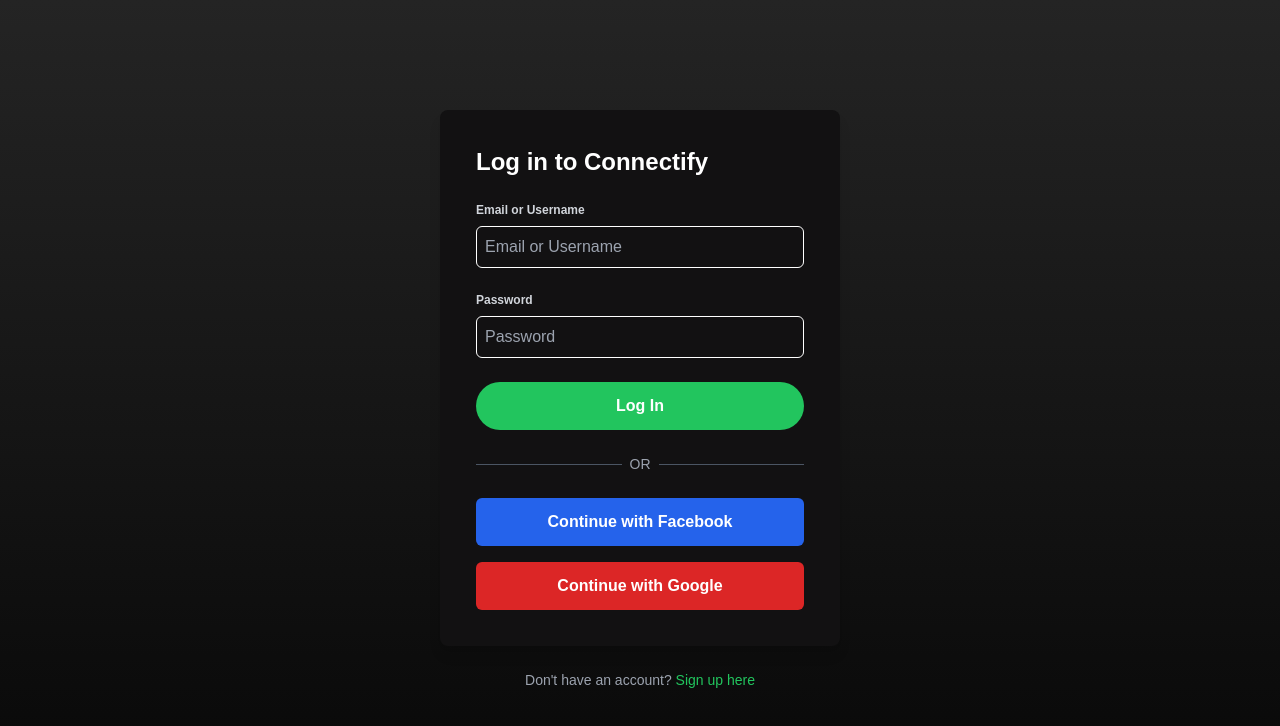
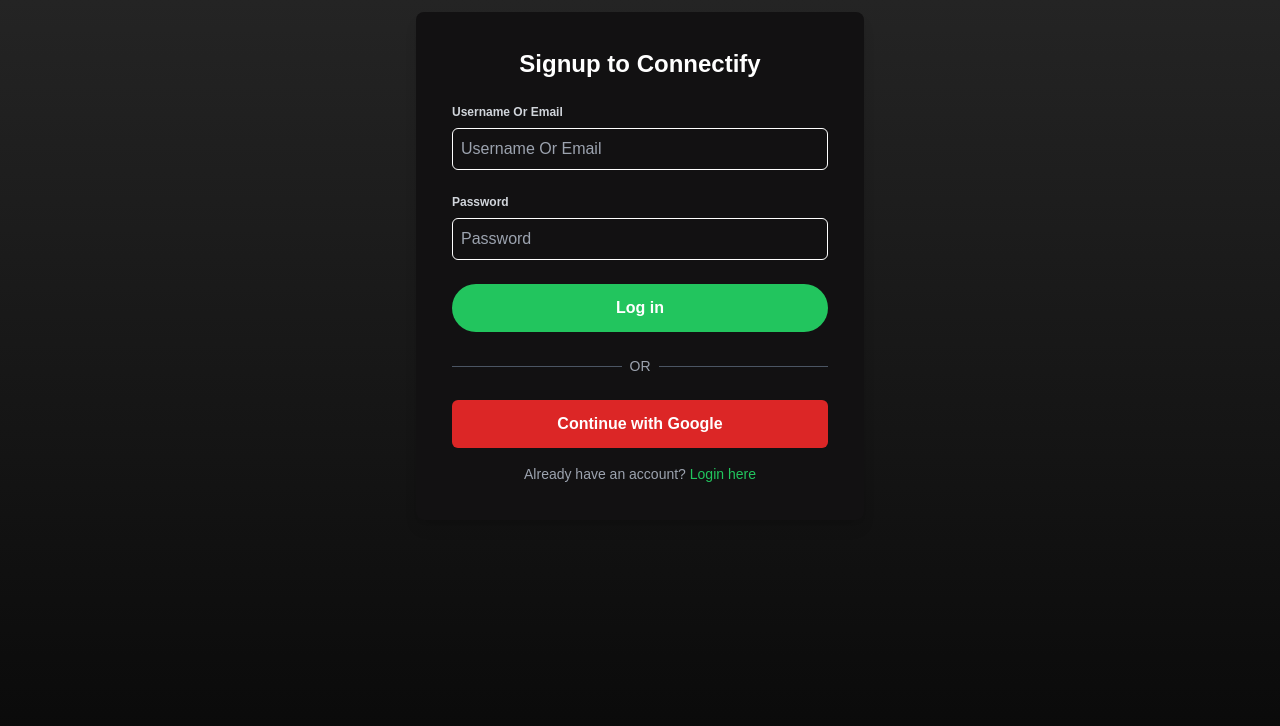
Before and after one commit to shubhswain45/connectify, a Next.js app: page /login in a window 1280 px wide. Shown: the top 726 px of the page. Built offline with nearby package versions, Linux system fonts and the light colour scheme; no server answers.

Commit message:
login user

```diff
--- a/components/Topbar.tsx
+++ b/components/Topbar.tsx
@@ -5,8 +5,6 @@
 
 const Topbar = () => {
   const { data, isLoading } = useCurrentUser()
-
-
 
   return (
     <div
@@ -28,18 +26,19 @@
 
             </button>
           ) : (
-            !data?.getCurrentUser ? (
-              <button className="bg-blue-500 text-white px-4 py-2 rounded">
-                Sign In
-              </button>
-            ) : (
+            data?.getCurrentUser && data?.getCurrentUser.isVerified ? (
               <button className="bg-blue-500 text-white px-4 py-2 rounded">
                 Logout
               </button>
+            ) : (
+              <Link href={"/login"}>
+                <button className="bg-blue-500 text-white px-4 py-2 rounded">
+                  Sign In
+                </button>
+              </Link>
             )
           )
         }
-
 
         {/* User Button Placeholder */}
         {
--- a/gql/gql.ts
+++ b/gql/gql.ts
@@ -16,6 +16,7 @@
 const documents = {
     "\n  #graphql\n  mutation SignupUser($input: SignupUserInput!) {\n    signupUser(input: $input) {\n      email\n      token\n    }\n  }\n": types.SignupUserDocument,
     "\n  #graphql\n  mutation VerifyEmail($input: VerifyEmailInput!) {\n    verifyEmail(input: $input) {\n      id\n      profileImageURL\n      email\n      username\n      fullName\n      isVerified\n    }\n  }\n": types.VerifyEmailDocument,
+    "\n    #graphql\n    mutation LoginUser($input: LoginUserInput!) {\n        loginUser(input: $input) {\n            id\n            profileImageURL\n            email\n            username\n            fullName\n            isVerified\n            token\n        }\n    }\n": types.LoginUserDocument,
     "#graphql\n    query GetCurrentUser {\n        getCurrentUser {\n            id\n            profileImageURL\n            email\n            username\n            fullName\n            isVerified\n        }\n    }\n": types.GetCurrentUserDocument,
 };
 
@@ -44,6 +45,10 @@
 /**
  * The graphql function is used to parse GraphQL queries into a document that can be used by GraphQL clients.
  */
+export function graphql(source: "\n    #graphql\n    mutation LoginUser($input: LoginUserInput!) {\n        loginUser(input: $input) {\n            id\n            profileImageURL\n            email\n            username\n            fullName\n            isVerified\n            token\n        }\n    }\n"): (typeof documents)["\n    #graphql\n    mutation LoginUser($input: LoginUserInput!) {\n        loginUser(input: $input) {\n            id\n            profileImageURL\n            email\n            username\n            fullName\n            isVerified\n            token\n        }\n    }\n"];
+/**
+ * The graphql function is used to parse GraphQL queries into a document that can be used by GraphQL clients.
+ */
 export function graphql(source: "#graphql\n    query GetCurrentUser {\n        getCurrentUser {\n            id\n            profileImageURL\n            email\n            username\n            fullName\n            isVerified\n        }\n    }\n"): (typeof documents)["#graphql\n    query GetCurrentUser {\n        getCurrentUser {\n            id\n            profileImageURL\n            email\n            username\n            fullName\n            isVerified\n        }\n    }\n"];
 
 export function graphql(source: string) {
--- a/gql/graphql.ts
+++ b/gql/graphql.ts
@@ -46,7 +46,7 @@
   followUser: Scalars['Boolean']['output'];
   forgotPassword: Scalars['Boolean']['output'];
   likeTrack: Scalars['Boolean']['output'];
-  loginUser?: Maybe<User>;
+  loginUser: SignupUserResponse;
   logoutUser: Scalars['Boolean']['output'];
   resetPassword: Scalars['Boolean']['output'];
   signupUser: SignupUserResponse;
@@ -249,6 +249,13 @@
 
 export type VerifyEmailMutation = { __typename?: 'Mutation', verifyEmail?: { __typename?: 'User', id: string, profileImageURL?: string | null, email: string, username: string, fullName: string, isVerified: boolean } | null };
 
+export type LoginUserMutationVariables = Exact<{
+  input: LoginUserInput;
+}>;
+
+
+export type LoginUserMutation = { __typename?: 'Mutation', loginUser: { __typename?: 'signupUserResponse', id: string, profileImageURL?: string | null, email: string, username: string, fullName: string, isVerified: boolean, token: string } };
+
 export type GetCurrentUserQueryVariables = Exact<{ [key: string]: never; }>;
 
 
@@ -257,4 +264,5 @@
 
 export const SignupUserDocument = {"kind":"Document","definitions":[{"kind":"OperationDefinition","operation":"mutation","name":{"kind":"Name","value":"SignupUser"},"variableDefinitions":[{"kind":"VariableDefinition","variable":{"kind":"Variable","name":{"kind":"Name","value":"input"}},"type":{"kind":"NonNullType","type":{"kind":"NamedType","name":{"kind":"Name","value":"SignupUserInput"}}}}],"selectionSet":{"kind":"SelectionSet","selections":[{"kind":"Field","name":{"kind":"Name","value":"signupUser"},"arguments":[{"kind":"Argument","name":{"kind":"Name","value":"input"},"value":{"kind":"Variable","name":{"kind":"Name","value":"input"}}}],"selectionSet":{"kind":"SelectionSet","selections":[{"kind":"Field","name":{"kind":"Name","value":"email"}},{"kind":"Field","name":{"kind":"Name","value":"token"}}]}}]}}]} as unknown as DocumentNode<SignupUserMutation, SignupUserMutationVariables>;
 export const VerifyEmailDocument = {"kind":"Document","definitions":[{"kind":"OperationDefinition","operation":"mutation","name":{"kind":"Name","value":"VerifyEmail"},"variableDefinitions":[{"kind":"VariableDefinition","variable":{"kind":"Variable","name":{"kind":"Name","value":"input"}},"type":{"kind":"NonNullType","type":{"kind":"NamedType","name":{"kind":"Name","value":"VerifyEmailInput"}}}}],"selectionSet":{"kind":"SelectionSet","selections":[{"kind":"Field","name":{"kind":"Name","value":"verifyEmail"},"arguments":[{"kind":"Argument","name":{"kind":"Name","value":"input"},"value":{"kind":"Variable","name":{"kind":"Name","value":"input"}}}],"selectionSet":{"kind":"SelectionSet","selections":[{"kind":"Field","name":{"kind":"Name","value":"id"}},{"kind":"Field","name":{"kind":"Name","value":"profileImageURL"}},{"kind":"Field","name":{"kind":"Name","value":"email"}},{"kind":"Field","name":{"kind":"Name","value":"username"}},{"kind":"Field","name":{"kind":"Name","value":"fullName"}},{"kind":"Field","name":{"kind":"Name","value":"isVerified"}}]}}]}}]} as unknown as DocumentNode<VerifyEmailMutation, VerifyEmailMutationVariables>;
+export const LoginUserDocument = {"kind":"Document","definitions":[{"kind":"OperationDefinition","operation":"mutation","name":{"kind":"Name","value":"LoginUser"},"variableDefinitions":[{"kind":"VariableDefinition","variable":{"kind":"Variable","name":{"kind":"Name","value":"input"}},"type":{"kind":"NonNullType","type":{"kind":"NamedType","name":{"kind":"Name","value":"LoginUserInput"}}}}],"selectionSet":{"kind":"SelectionSet","selections":[{"kind":"Field","name":{"kind":"Name","value":"loginUser"},"arguments":[{"kind":"Argument","name":{"kind":"Name","value":"input"},"value":{"kind":"Variable","name":{"kind":"Name","value":"input"}}}],"selectionSet":{"kind":"SelectionSet","selections":[{"kind":"Field","name":{"kind":"Name","value":"id"}},{"kind":"Field","name":{"kind":"Name","value":"profileImageURL"}},{"kind":"Field","name":{"kind":"Name","value":"email"}},{"kind":"Field","name":{"kind":"Name","value":"username"}},{"kind":"Field","name":{"kind":"Name","value":"fullName"}},{"kind":"Field","name":{"kind":"Name","value":"isVerified"}},{"kind":"Field","name":{"kind":"Name","value":"token"}}]}}]}}]} as unknown as DocumentNode<LoginUserMutation, LoginUserMutationVariables>;
 export const GetCurrentUserDocument = {"kind":"Document","definitions":[{"kind":"OperationDefinition","operation":"query","name":{"kind":"Name","value":"GetCurrentUser"},"selectionSet":{"kind":"SelectionSet","selections":[{"kind":"Field","name":{"kind":"Name","value":"getCurrentUser"},"selectionSet":{"kind":"SelectionSet","selections":[{"kind":"Field","name":{"kind":"Name","value":"id"}},{"kind":"Field","name":{"kind":"Name","value":"profileImageURL"}},{"kind":"Field","name":{"kind":"Name","value":"email"}},{"kind":"Field","name":{"kind":"Name","value":"username"}},{"kind":"Field","name":{"kind":"Name","value":"fullName"}},{"kind":"Field","name":{"kind":"Name","value":"isVerified"}}]}}]}}]} as unknown as DocumentNode<GetCurrentUserQuery, GetCurrentUserQueryVariables>;
--- a/graphql/mutations/auth.ts
+++ b/graphql/mutations/auth.ts
@@ -23,3 +23,18 @@
     }
   }
 `);
+
+export const loginUserMutation = graphql(`
+    #graphql
+    mutation LoginUser($input: LoginUserInput!) {
+        loginUser(input: $input) {
+            id
+            profileImageURL
+            email
+            username
+            fullName
+            isVerified
+            token
+        }
+    }
+`)
--- a/hooks/auth.ts
+++ b/hooks/auth.ts
@@ -1,6 +1,6 @@
 import { createGraphqlClient } from "@/clients/api";
-import { SignupUserInput, VerifyEmailInput } from "@/gql/graphql";
-import { signupUserMutation, verifyEmailMutation } from "@/graphql/mutations/auth";
+import { LoginUserInput, SignupUserInput, VerifyEmailInput } from "@/gql/graphql";
+import { loginUserMutation, signupUserMutation, verifyEmailMutation } from "@/graphql/mutations/auth";
 import { getCurrentUserQuery } from "@/graphql/query/auth";
 import { useMutation, useQuery, useQueryClient } from "@tanstack/react-query";
 import { useRouter } from "next/router";
@@ -94,6 +94,9 @@
         },
 
         onSuccess: (data) => {
+            queryClient.setQueryData(["currentUser"], () => {
+                return { getCurrentUser: data }
+            })
             toast.success("Email verification successful!");
             router.replace("/")
         },
@@ -104,3 +107,61 @@
         }
     });
 }
+
+export const useLoginUser = () => {
+    const queryClient = useQueryClient();
+    const router = useRouter();
+
+    return useMutation({
+        mutationFn: async (userData: LoginUserInput) => {
+            // Check if all required fields are filled
+            if (!userData.usernameOrEmail || !userData.password) {
+                throw new Error("Please fill both fields");
+            }
+
+            try {
+                const graphqlClient = createGraphqlClient()
+                const { loginUser } = await graphqlClient.request(loginUserMutation, { input: userData });
+                if(loginUser){
+                    const res = await fetch("/api/hello", {
+                        method: "POST",
+                        headers: {
+                          "Content-Type": "application/json",
+                        },
+                        body: JSON.stringify({
+                          token: loginUser.token
+                        }),
+                      });
+
+                      if (!res.ok) {
+                        throw new Error("Failed to set the cookie on the server.");
+                      }
+
+                      // Return some useful data after success, such as a token if needed
+                      return loginUser
+                }
+            } catch (error: any) {
+                // Throw only the error message for concise output
+                throw new Error(error?.response?.errors?.[0]?.message || "Something went wrong");
+            }
+        },
+
+        onSuccess: (data) => {
+            if (!data?.isVerified) {
+                toast.error("Your account is not verified! Pls verified");
+
+            } else {
+                toast.success("Login successful!");
+            }
+
+            queryClient.setQueryData(["currentUser"], () => {
+                return { getCurrentUser: data }
+            })
+        },
+
+        onError: (error: any) => {
+            const errorMessage = error.message.split(':').pop()?.trim() || "Something went wrong";
+            toast.error(errorMessage);
+        }
+    });
+};
--- a/pages/login.tsx
+++ b/pages/login.tsx
@@ -1,23 +1,63 @@
-import React from 'react'
+import { SignupUserInput } from '@/gql/graphql';
+import { useCurrentUser, useLoginUser, useSignupUser, useVerifyEmail } from '@/hooks/auth';
+import { Loader } from 'lucide-react';
+import Link from 'next/link';
+import React, { useState } from 'react';
+import { useForm } from 'react-hook-form';
 
-function Login() {
+function LoginPage() {
+  const { mutateAsync: loginUser, isPending: isLoginSubmitting } = useLoginUser();
+  const { mutateAsync: verifyEmail, isPending: isVerifySubmitting } = useVerifyEmail();
+  const { data: user, isLoading } = useCurrentUser()
+
+  const [isLoginPage, setIsLoginPage] = useState(true);  // Initially on signup page
+
+  // Set up React Hook Form
+  const {
+    register,
+    handleSubmit,
+    formState: { errors },
+  } = useForm();
+
+  // Handle form submission for signup
+  const handleSignupUser = async (data: any) => {
+    try {
+      const loginResponse = await loginUser(data);  // Attempt signup
+
+      if (!loginResponse?.isVerified) {
+        // If signup is successful, toggle to the Verify Email page
+        setIsLoginPage(false);
+      }
+    } catch (error) {
+      setIsLoginPage(true);
+    }
+  };
+
+  // Handle email verification form submission
+  const handleVerifyEmail = async (data: any) => {
+    await verifyEmail({ code: data.verificationCode, email: user?.getCurrentUser?.email || ""})
+  };
+
+  // Show the Signup Form or the Verify Email page
   return (
-    <div className="h-screen bg-gradient-to-b from-[#242424] to-[#080808] flex flex-col justify-center items-center text-white">
-      {/* Login Box with Gradient Background */}
-      <div className="bg-[#121112] rounded-lg shadow-lg w-[400px] p-9"> {/* Increased width here */}
-        <h2 className="text-2xl font-semibold mb-6">Log in to Connectify</h2>
+    <div className="min-h-screen bg-gradient-to-b from-[#242424] to-[#080808] flex flex-col justify-start items-center text-white overflow-hidden">
+      {isLoginPage ? (
+        // Signup Page
+        <div className="bg-[#121112] rounded-lg shadow-lg w-full max-w-md p-9 mt-3">
+          <h2 className="text-2xl font-semibold mb-6 text-center">Signup to Connectify</h2>
 
-        {/* Login Form */}
-        <form className="space-y-6">
-          {/* Email or Username Input */}
+          {/* Signup Form */}
+          <form className="space-y-6" onSubmit={handleSubmit(handleSignupUser)}>
+            {/* Username Input */}
             <div>
-            <label htmlFor="email" className="block text-xs font-semibold text-gray-300 mb-2">
-              Email or Username
+              <label htmlFor="username" className="block text-xs font-semibold text-gray-300 mb-2">
+                Username Or Email
               </label>
               <input
-              id="email"
+                id="usernameOrEmail"
                 type="text"
-              placeholder="Email or Username"
+                placeholder="Username Or Email"
+                {...register('usernameOrEmail')}
                 className="w-full p-2 bg-transparent text-white border-[0.5px] border-white rounded-md focus:outline-none focus:border-white focus:ring-2 focus:ring-white"
               />
             </div>
@@ -31,13 +71,14 @@
                 id="password"
                 type="password"
                 placeholder="Password"
+                {...register('password')}
                 className="w-full p-2 bg-transparent text-white border-[0.5px] border-white rounded-md focus:outline-none focus:border-white focus:ring-2 focus:ring-white"
               />
             </div>
 
             {/* Submit Button */}
-          <button className="w-full py-3 bg-green-500 rounded-full text-white font-semibold hover:bg-green-600 focus:outline-none">
-            Log In
+            <button type="submit" className="w-full py-3 bg-green-500 rounded-full text-white font-semibold hover:bg-green-600 focus:outline-none">
+              {isLoginSubmitting ? <Loader className="animate-spin mx-auto" size={25} /> : 'Log in'}
             </button>
           </form>
 
@@ -50,24 +91,51 @@
 
           {/* OAuth Buttons */}
           <div className="space-y-4">
-          <button className="w-full py-3 bg-blue-600 rounded-md text-white font-semibold hover:bg-blue-700 focus:outline-none">
-            Continue with Facebook
-          </button>
             <button className="w-full py-3 bg-red-600 rounded-md text-white font-semibold hover:bg-red-700 focus:outline-none">
               Continue with Google
             </button>
           </div>
+
+          {/* Already have an account? */}
+          <div className="text-center mt-4">
+            <p className="text-sm text-gray-400">
+              Already have an account?{' '}
+              <Link href="/login" className="text-green-500 hover:underline">
+                Login here
+              </Link>
+            </p>
+          </div>
+        </div>
+      ) : (
+        // Verify Email Page
+        <div className="bg-[#121112] rounded-lg shadow-lg w-full max-w-md p-9 mt-32">
+          <h2 className="text-2xl font-semibold mb-6">Verify Your Email</h2>
+          <p className="text-gray-400 mb-4">A verification email has been sent to your email address. Please check your inbox to complete the registration process.</p>
+
+          {/* Email Verification Form */}
+          <form className="space-y-6" onSubmit={handleSubmit(handleVerifyEmail)}>
+            <div>
+              <label htmlFor="verificationCode" className="block text-xs font-semibold text-gray-300 mb-2">
+                Verification Code
+              </label>
+              <input
+                id="verificationCode"
+                type="text"
+                placeholder="Enter Verification Code"
+                {...register('verificationCode')}
+                className="w-full p-2 bg-transparent text-white border-[0.5px] border-white rounded-md focus:outline-none focus:border-white focus:ring-2 focus:ring-white"
+              />
             </div>
 
-      {/* Sign Up Link */}
-      <p className="mt-6 text-sm text-gray-400">
-        Don't have an account?{' '}
-        <a href="/signup" className="text-green-500 hover:underline">
-          Sign up here
-        </a>
-      </p>
+            {/* Submit Button for Verification */}
+            <button type="submit" className="w-full py-3 bg-green-500 rounded-full text-white font-semibold hover:bg-green-600 focus:outline-none">
+              {isVerifySubmitting ? <Loader className="animate-spin mx-auto" size={25} /> : 'Verify Email'}
+            </button>
+          </form>
+        </div>
+      )}
     </div>
   );
 }
 
-export default Login;
+export default LoginPage;
--- a/pages/signup.tsx
+++ b/pages/signup.tsx
@@ -34,7 +34,7 @@
 
   // Handle email verification form submission
   const handleVerifyEmail = async (data: any) => {
-    await verifyEmail({ code: data.verificationCode, email: data.email })
+    await verifyEmail({ code: data.verificationCode, email: data?.email })
   };
 
   // Show the Signup Form or the Verify Email page
```
Also changed, not shown: graphql.schema.json. Lines whose indentation alone changed are shown as unchanged.
